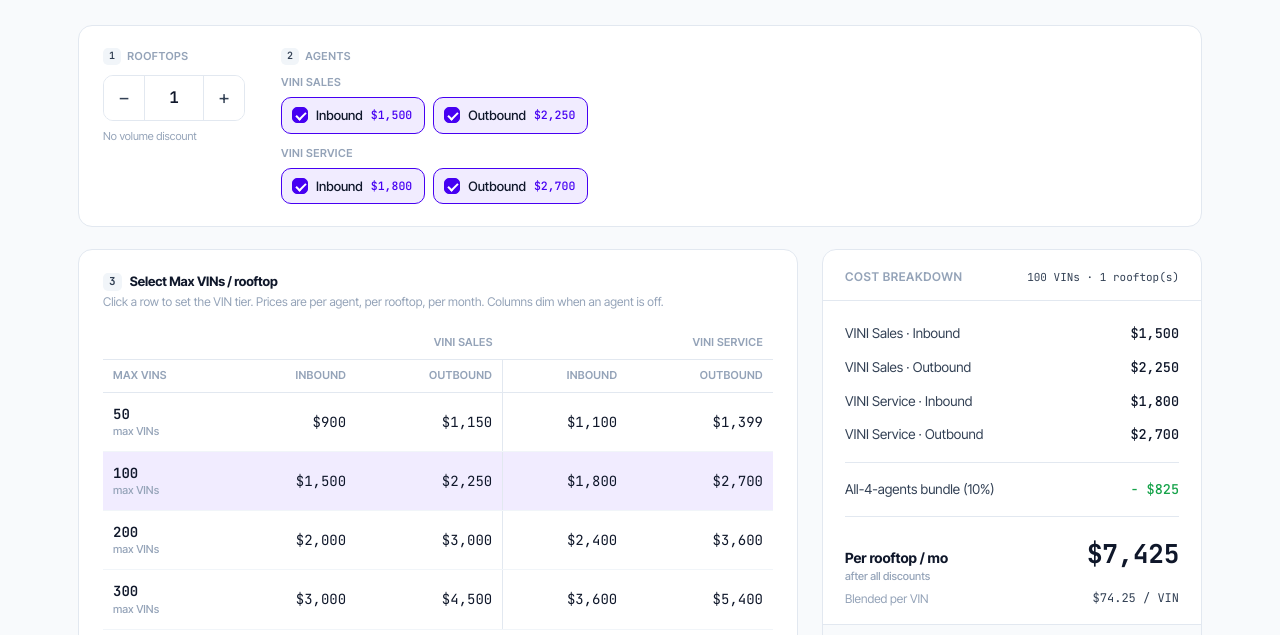
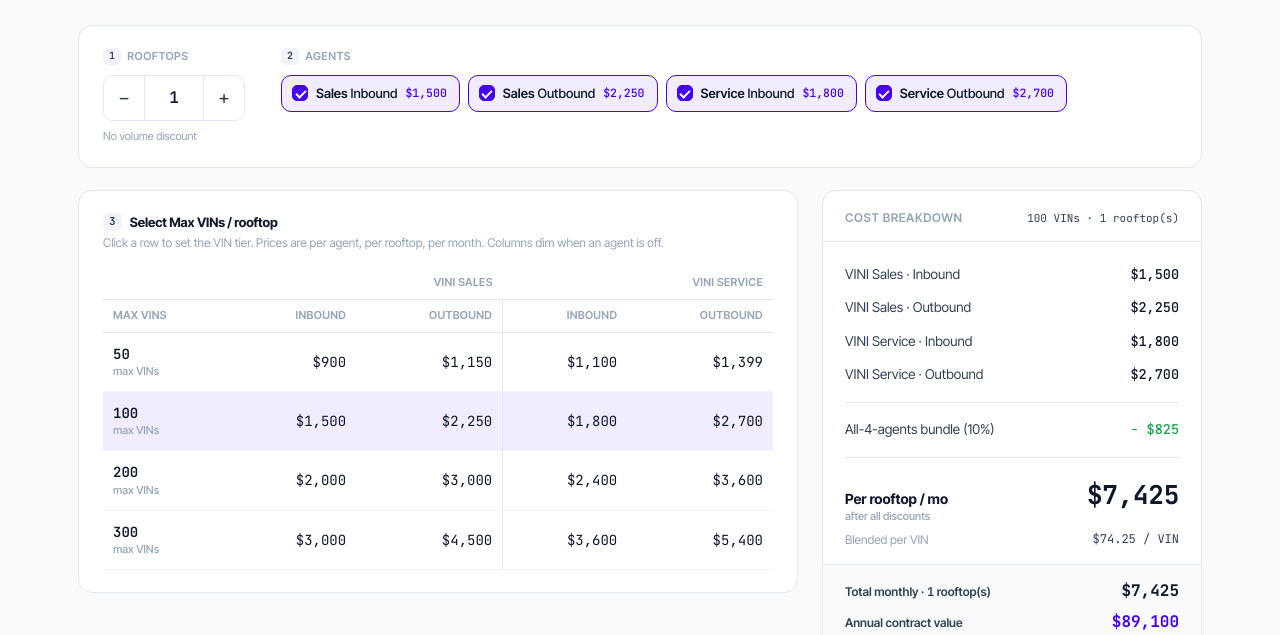
Before and after one commit to supriyajaiswal-strategist/Spyne-Pricing-Calculator, a plain HTML site: page index.html in a window 1280 px wide. Shown: the part 165-800 px from the top of the page. Drawn offline with Linux system fonts and the light colour scheme.

Commit message:
Lay out agent chips in a single row
Fold product name into each chip label (Sales / Service) and drop the stacked product sub-headers so all four agents sit on one line. Wraps on narrow screens.

Co-Authored-By: Claude Opus 4.8 <noreply@anthropic.com>

```diff
--- a/index.html
+++ b/index.html
@@ -91,7 +91,10 @@
   .stepper input:focus { outline: none; }
 
   /* Agent chips */
-  .chip-row { display: flex; flex-wrap: wrap; gap: 8px; }
+  .chip-row { display: flex; flex-wrap: nowrap; gap: 8px; }
+  @media (max-width: 720px) { .chip-row { flex-wrap: wrap; } }
+  .chip-text b { font-weight: 600; color: inherit; }
+  .chip-text { white-space: nowrap; }
   .chip {
     display: inline-flex; align-items: center; gap: 8px; cursor: pointer;
     border: 1px solid var(--line); border-radius: 10px; padding: 8px 12px 8px 10px;
@@ -111,8 +114,6 @@
   }
   .chip .price { font-family: var(--font-mono); font-size: 11.5px; color: var(--muted); font-variant-numeric: tabular-nums; }
   .chip.on .price { color: var(--brand); }
-  .chip-prod { font-size: 11px; font-weight: 600; color: var(--muted); text-transform: uppercase; letter-spacing: 0.04em; width: 100%; margin: 4px 0 -2px; }
-  .chip-prod:first-child { margin-top: 0; }
 
   /* VIN segmented */
   .seg { display: inline-flex; border: 1px solid var(--line); border-radius: 10px; overflow: hidden; }
@@ -353,19 +354,12 @@
   function renderAgentChips() {
     const wrap = document.getElementById("agentChips");
     wrap.innerHTML = "";
-    let lastProd = null;
     AGENTS.forEach(a => {
-      if (a.prod !== lastProd) {
-        const h = document.createElement("div");
-        h.className = "chip-prod";
-        h.textContent = a.prod;
-        wrap.appendChild(h);
-        lastProd = a.prod;
-      }
       const chip = document.createElement("label");
       chip.className = "chip" + (state.agents[a.key] ? " on" : "");
       chip.dataset.agent = a.key;
-      chip.innerHTML = `<span class="box"></span><span>${a.label}</span><span class="price" data-chip-price="${a.key}"></span>`;
+      const short = a.prod.replace("VINI ", "");
+      chip.innerHTML = `<span class="box"></span><span class="chip-text"><b>${short}</b> ${a.label}</span><span class="price" data-chip-price="${a.key}"></span>`;
       chip.addEventListener("click", e => {
         e.preventDefault();
         state.agents[a.key] = !state.agents[a.key];
```
